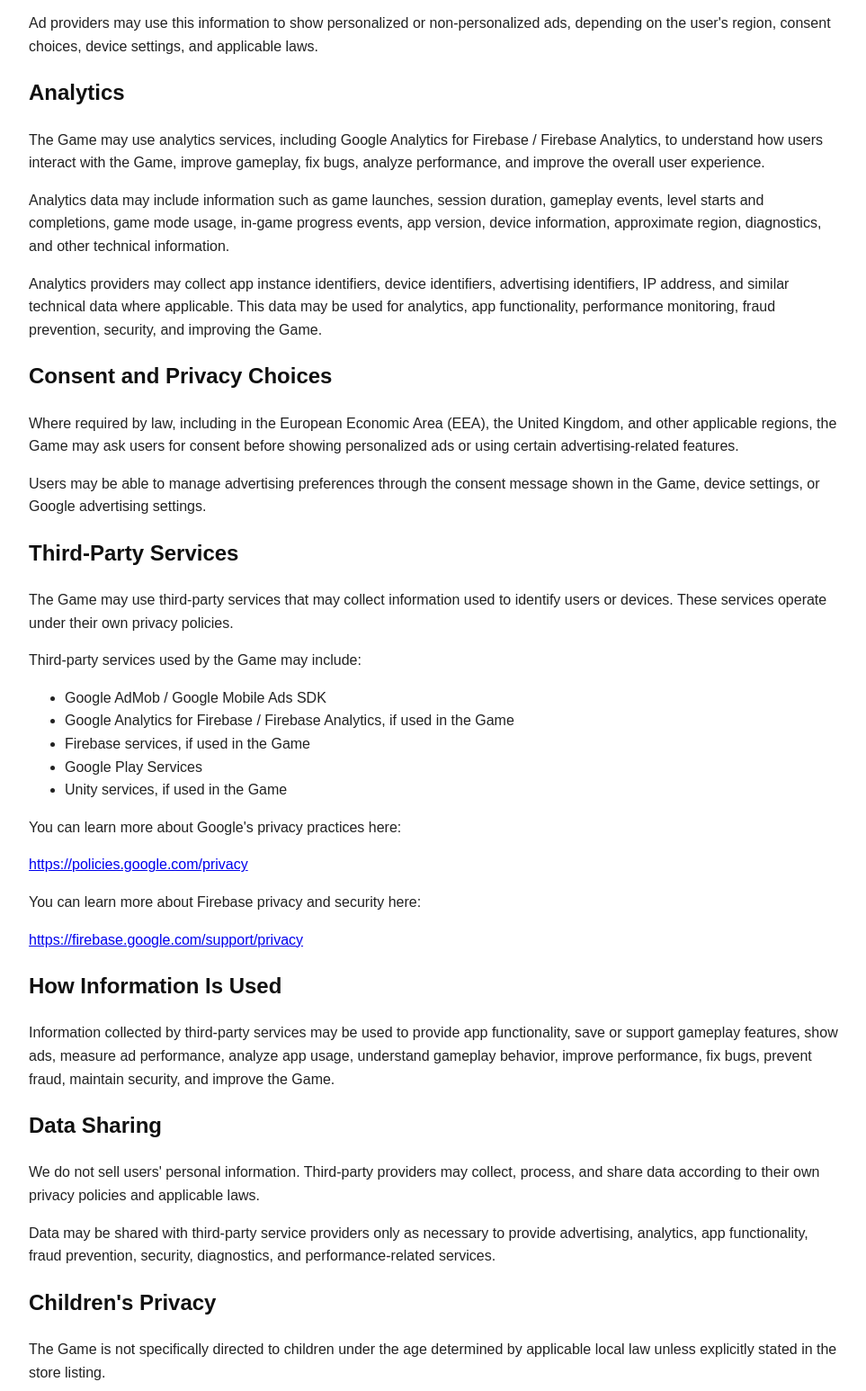
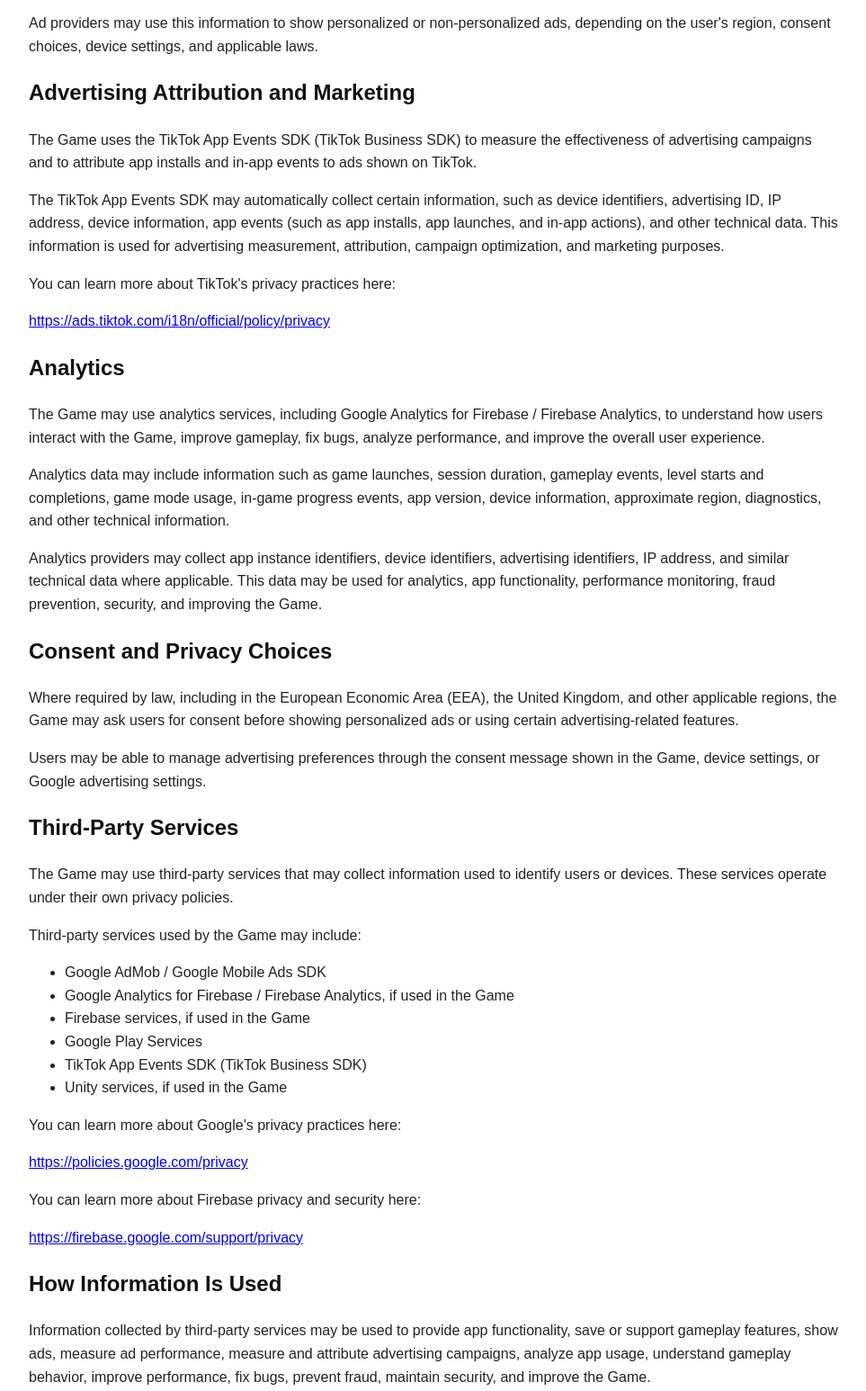
Before and after one commit to jollytail/drop-pop-privacy, a plain HTML site: page index.html in a window 1280 px wide. Shown: the part 659-2205 px from the top of the page at 90% size, without its empty margins (158-1121 px from the left). Drawn offline with Linux system fonts and the light colour scheme.

Commit message:
Update index.html

```diff
--- a/index.html
+++ b/index.html
@@ -20,7 +20,7 @@
 </head>
 <body>
   <h1>Privacy Policy</h1>
-  <p>Last updated: May 2026</p>
+  <p>Last updated: July 2026</p>
 
   <p>This Privacy Policy explains how Drop & Pop ("the Game", "we", "our", or "us") handles user information.</p>
 
@@ -34,6 +34,12 @@
   <p>Rewarded ads are optional and may be shown when the user chooses to watch an ad in exchange for an in-game reward, such as extra lives or other gameplay benefits.</p>
   <p>Google Mobile Ads SDK may automatically collect and share certain information, such as IP address, device identifiers, advertising ID, app interactions, ad interactions, diagnostic information, and other technical data. This information may be used for advertising, analytics, fraud prevention, security, and improving ad performance.</p>
   <p>Ad providers may use this information to show personalized or non-personalized ads, depending on the user's region, consent choices, device settings, and applicable laws.</p>
+
+  <h2>Advertising Attribution and Marketing</h2>
+  <p>The Game uses the TikTok App Events SDK (TikTok Business SDK) to measure the effectiveness of advertising campaigns and to attribute app installs and in-app events to ads shown on TikTok.</p>
+  <p>The TikTok App Events SDK may automatically collect certain information, such as device identifiers, advertising ID, IP address, device information, app events (such as app installs, app launches, and in-app actions), and other technical data. This information is used for advertising measurement, attribution, campaign optimization, and marketing purposes.</p>
+  <p>You can learn more about TikTok's privacy practices here:</p>
+  <p><a href="https://ads.tiktok.com/i18n/official/policy/privacy">https://ads.tiktok.com/i18n/official/policy/privacy</a></p>
 
   <h2>Analytics</h2>
   <p>The Game may use analytics services, including Google Analytics for Firebase / Firebase Analytics, to understand how users interact with the Game, improve gameplay, fix bugs, analyze performance, and improve the overall user experience.</p>
@@ -53,6 +59,7 @@
     <li>Google Analytics for Firebase / Firebase Analytics, if used in the Game</li>
     <li>Firebase services, if used in the Game</li>
     <li>Google Play Services</li>
+    <li>TikTok App Events SDK (TikTok Business SDK)</li>
     <li>Unity services, if used in the Game</li>
   </ul>
 
@@ -63,11 +70,11 @@
   <p><a href="https://firebase.google.com/support/privacy">https://firebase.google.com/support/privacy</a></p>
 
   <h2>How Information Is Used</h2>
-  <p>Information collected by third-party services may be used to provide app functionality, save or support gameplay features, show ads, measure ad performance, analyze app usage, understand gameplay behavior, improve performance, fix bugs, prevent fraud, maintain security, and improve the Game.</p>
+  <p>Information collected by third-party services may be used to provide app functionality, save or support gameplay features, show ads, measure ad performance, measure and attribute advertising campaigns, analyze app usage, understand gameplay behavior, improve performance, fix bugs, prevent fraud, maintain security, and improve the Game.</p>
 
   <h2>Data Sharing</h2>
   <p>We do not sell users' personal information. Third-party providers may collect, process, and share data according to their own privacy policies and applicable laws.</p>
-  <p>Data may be shared with third-party service providers only as necessary to provide advertising, analytics, app functionality, fraud prevention, security, diagnostics, and performance-related services.</p>
+  <p>Data may be shared with third-party service providers only as necessary to provide advertising, advertising attribution and measurement, analytics, app functionality, fraud prevention, security, diagnostics, and performance-related services.</p>
 
   <h2>Children's Privacy</h2>
   <p>The Game is not specifically directed to children under the age determined by applicable local law unless explicitly stated in the store listing.</p>
```
